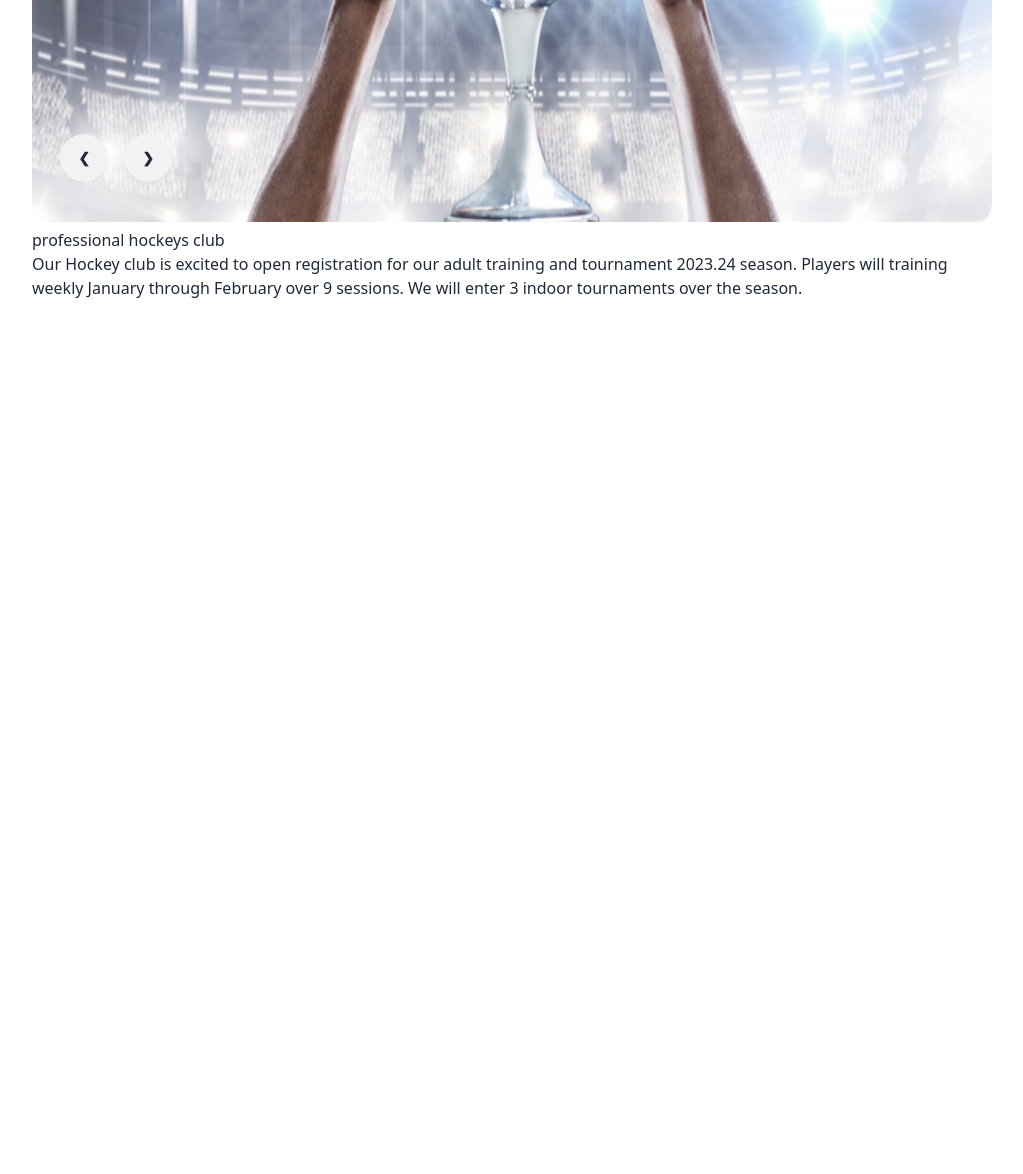
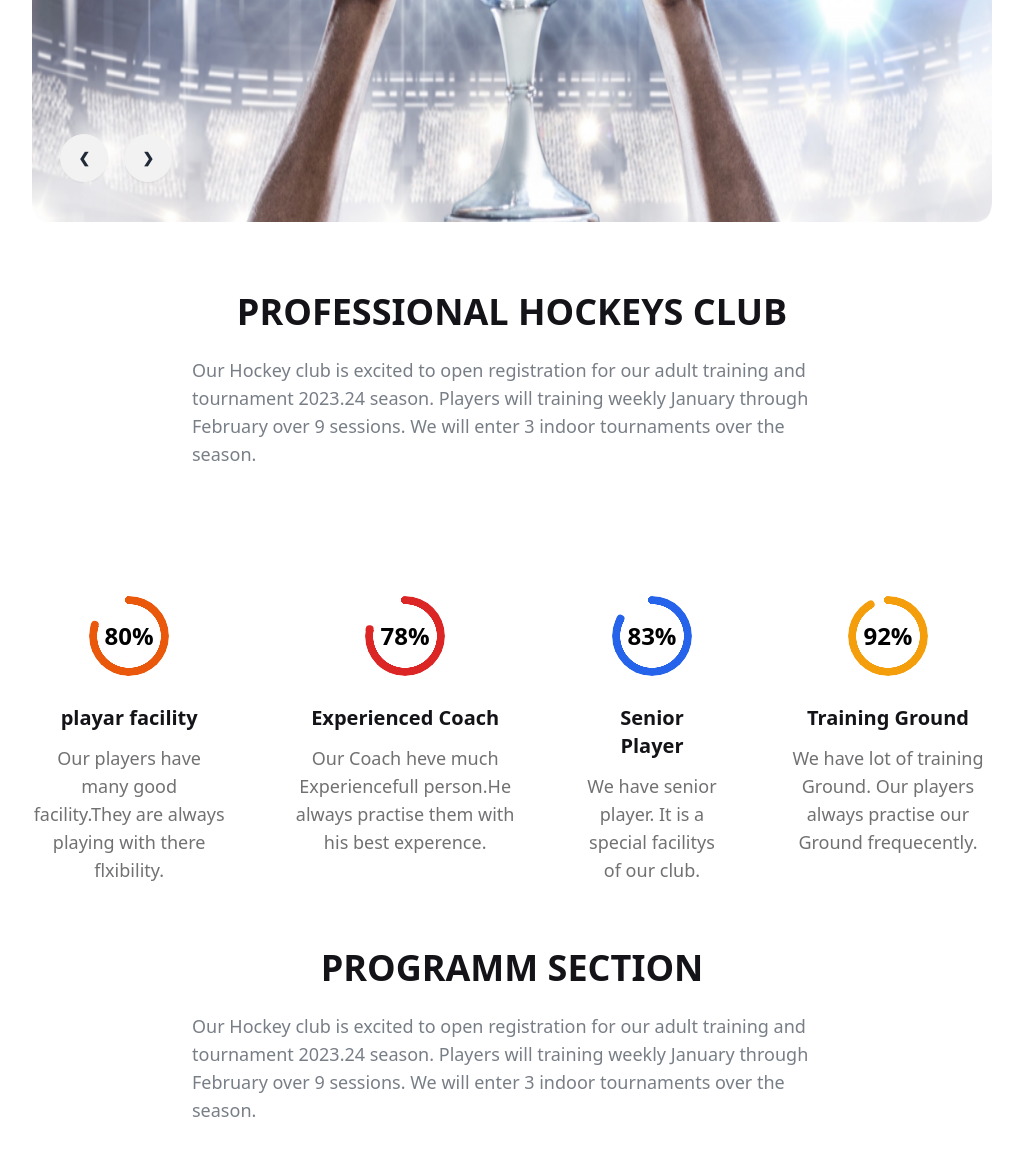
Before and after one commit to Mdarman899/my-third-assignment, a plain HTML site: page index.html in a window 1280 px wide. Shown: the part 518-1692 px from the top of the page, without its empty margins (128-1151 px from the left). Before the commit the page ends 818 px from the top, so only its background shows below. Drawn offline with nearby package versions, Linux system fonts and the light colour scheme; grey boxes are pictures that could not be loaded.

```diff
--- a/index.html
+++ b/index.html
@@ -1,40 +1,51 @@
 <!DOCTYPE html>
-<html lang="en">
+<html lang="en" data-theme="light">
+
 <head>
     <meta charset="UTF-8">
     <meta name="viewport" content="width=device-width, initial-scale=1.0">
     <title>My third assignment </title>
     <link href="https://cdn.jsdelivr.net/npm/daisyui@4.6.0/dist/full.min.css" rel="stylesheet" type="text/css" />
     <script src="https://cdn.tailwindcss.com"></script>
+    <!-- google font  -->
+    <link rel="preconnect" href="https://fonts.googleapis.com">
+    <link rel="preconnect" href="https://fonts.gstatic.com" crossorigin>
+    <link href="https://fonts.googleapis.com/css2?family=Manrope:wght@400;500;600;700;800&display=swap"
+        rel="stylesheet">
+    <style>
+        .font-manrope {
+            :Manrope,sans-serif;
+        }
+    </style>
 </head>
-<body style="background-color: white;" class="w-9/12 mx-auto bg-white">
+
+<body class=" w-11/12 lg:w-9/12 mx-auto">
     <header>
 
         <!-- banner section -->
         <section class="mt-5">
-            <div class="carousel w-full">
+            <div class="carousel w-full rounded-2xl">
                 <div id="slide1" class="carousel-item relative w-full">
                     <img src="Images/1.png" class="w-full" />
-                    <div class="absolute flex gap-4  transform -translate-y-1/2 left-7 bottom-4">
+                    <div class="absolute  flex gap-4  transform -translate-y-1/2 left-36 bottom-0 lg:left-7 lg:bottom-4">
                         <a href="#slide3" class="btn btn-circle">❮</a>
                         <a href="#slide2" class="btn btn-circle">❯</a>
                     </div>
                 </div>
                 <div id="slide2" class="carousel-item relative w-full">
                     <img src="https://daisyui.com/images/stock/photo-1609621838510-5ad474b7d25d.jpg" class="w-full" />
-                    <div class="absolute flex gap-4 transform -translate-y-1/2 left-5 bottom-4 ">
+                    <div class="absolute flex gap-4 transform -translate-y-1/2 left-36 bottom-0 lg:left-7 lg:bottom-4 ">
                         <a href="#slide1" class="btn btn-circle">❮</a>
                         <a href="#slide3" class="btn btn-circle">❯</a>
                     </div>
                 </div>
                 <div id="slide3" class="carousel-item relative w-full">
                     <img src="https://daisyui.com/images/stock/photo-1414694762283-acccc27bca85.jpg" class="w-full" />
-                    <div class="absolute flex gap-4 transform -translate-y-1/2 left-5 bottom-4">
+                    <div class="absolute flex gap-4 transform -translate-y-1/2 left-36 bottom-0 lg:left-7 lg:bottom-4">
                         <a href="#slide2" class="btn btn-circle">❮</a>
                         <a href="#slide1" class="btn btn-circle">❯</a>
                     </div>
                 </div>
-
             </div>
         </section>
     </header>
@@ -43,11 +54,63 @@
     <main>
         <!-- hokyes club section  -->
         <section>
-            <div>
-                <h2>professional hockeys club</h2>
-                <p>Our Hockey club is excited to open registration for our adult training and tournament 2023.24 season. Players will training weekly January through February over 9 sessions. We will enter 3 indoor tournaments over the season.</p>
+            <div class="mt-16" >
+                <h2 class="text-[#131318] font-manrope text-center text-2xl lg:text-4xl font-extrabold uppercase" >professional hockeys club</h2>
+                <p class=" mt-6 text-text-[#131318] opacity-60 text-lg font-medium lg:w-2/3 mx-auto font-manrope ">Our Hockey club is excited to open registration for our adult training and tournament 2023.24 season.
+                    Players will training weekly January through February over 9 sessions. We will enter 3 indoor
+                    tournaments over the season.</p>
+            </div>
+            <div class=" lg:flex gap-16 mt-4 lg:mt-28">
+                <div class="leading-4">
+                    <div class="text-center p-4">
+                        <div class="radial-progress text-orange-600" style="--value:80;" role="progressbar"><span class="text-black font-extrabold text-2xl">80%</span></div>
+
+                    </div>
+                    <h2 class="text-[#131318] font-manrope text-xl font-semibold text-center p-3">playar facility</h2>
+                    <p class="text-center text-[#131318] opacity-60 font-manrope text-lg font-normal">Our players have many good facility.They are always playing with there flxibility.</p>
+                </div>
+                <div class="">
+                    <div class="text-center p-4">
+                        <div class="radial-progress text-red-600 " style="--value:78;" role="progressbar"><span class="text-black font-extrabold text-2xl">78%</span></div>
+                    </div>
+                    <h2 class="text-[#131318] font-manrope text-xl font-semibold text-center p-3">Experienced Coach</h2>
+                    <p class="text-center text-[#131318] opacity-60 font-manrope text-lg font-normal">Our Coach heve much Experiencefull person.He always practise them with his best experence.
+                    </p>
+                </div>
+                <div class="">
+                    <div class="text-center p-4">
+                        <div class="radial-progress text-blue-600 " style="--value:83;" role="progressbar"><span class="text-black font-extrabold text-2xl">83%</span></div>
+                    </div>
+                    <h2 class="text-[#131318] font-manrope text-xl font-semibold text-center p-3">Senior Player</h2>
+                    <p class="text-center text-[#131318] opacity-60 font-manrope text-lg font-normal">We have senior player. It is a special facilitys of our club.</p>
+                </div>
+                <div class="">
+                    <div class="text-center p-4">
+                        <div class="radial-progress text-amber-500 " style="--value:92;" role="progressbar"><span class="text-black font-extrabold text-2xl">92%</span></div>
+                    </div>
+                    <h2 class="text-[#131318] font-manrope text-xl font-semibold text-center p-3">Training Ground</h2>
+                    <p class="text-center text-[#131318] opacity-60 font-manrope text-lg font-normal">We have lot of training Ground. Our players always practise our Ground frequecently.</p>
+                </div>
+            </div>
+        </section>
+
+        <!-- Programm section -->
+        <section>
+            <div class="mt-16" >
+                <h2 class="text-[#131318] font-manrope text-center text-2xl lg:text-4xl font-extrabold uppercase" >programm section </h2>
+                <p class=" mt-6 text-text-[#131318] opacity-60 text-lg font-medium lg:w-2/3 lg:mb-20 mx-auto font-manrope ">Our Hockey club is excited to open registration for our adult training and tournament 2023.24 season.
+                    Players will training weekly January through February over 9 sessions. We will enter 3 indoor
+                    tournaments over the season.</p>
             </div>
             <div>
+                <div class="">
+                    <div>
+                        <img src="Images/2.png" alt="">
+                    </div>
+                    <h2 >junior program</h2>
+                    <p> Our program is very expencive and attractive, thats give motivation to the player.</p>
+                    <button>register now</button>
+                </div>
 
             </div>
         </section>
```
